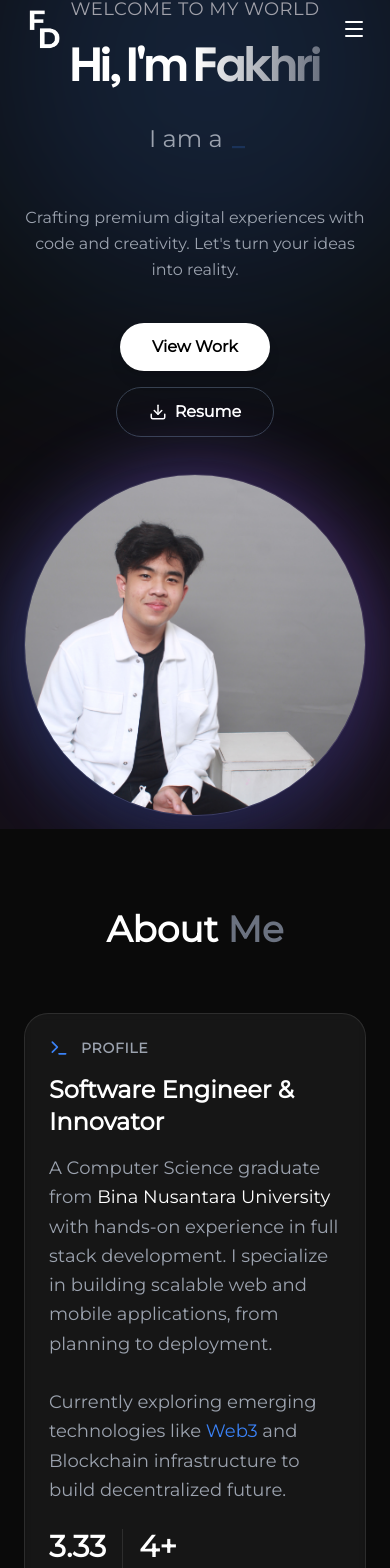
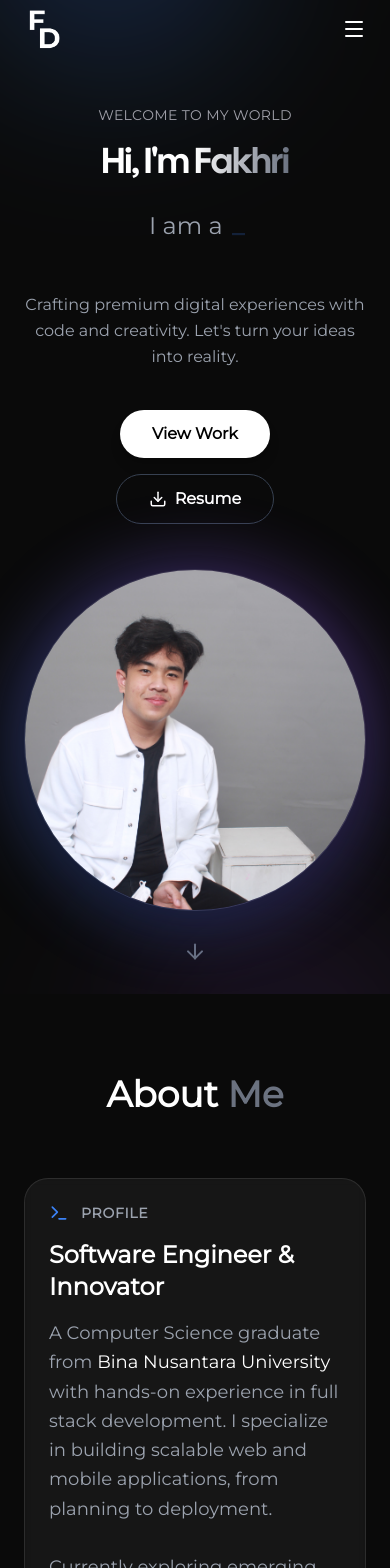
Before and after one commit to fdaniall/personal-website, a Next.js app: page / in a window 390 px wide. Shown: the part 15-1583 px from the top of the page. Built offline with nearby package versions, Linux system fonts and the light colour scheme.

Commit message:
feat: enhance responsiveness and layout across About, Hero, and Portfolio components

```diff
--- a/src/components/About.js
+++ b/src/components/About.js
@@ -21,9 +21,9 @@ const TechBadge = ({ name }) => (
 
 const TimelineItem = ({ role, company, period, description }) => (
     <div className="relative pl-6 pb-8 border-l border-white/10 last:pb-0">
-        <div className="absolute left-[-5px] top-0 w-2.5 h-2.5 bg-accent rounded-full shadow-[0_0_10px_rgba(59,130,246,0.5)]" />
-        <h4 className="text-white font-semibold text-lg">{role}</h4>
-        <div className="flex justify-between items-center mb-2">
+        <div className="absolute left-[-5px] top-1.5 w-2.5 h-2.5 bg-accent rounded-full shadow-[0_0_10px_rgba(59,130,246,0.5)]" />
+        <h4 className="text-white font-semibold text-lg leading-tight">{role}</h4>
+        <div className="flex flex-col sm:flex-row sm:justify-between sm:items-center mb-2 mt-1 gap-1">
             <span className="text-accent text-sm">{company}</span>
             <span className="text-gray-500 text-xs font-mono">{period}</span>
         </div>
@@ -51,12 +51,12 @@ const About = () => {
                             Currently exploring emerging technologies like <span className="text-accent">Web3</span> and Blockchain infrastructure to build decentralized future.
                         </p>
                         <div className="flex gap-4 mt-auto">
-                            <div className="flex flex-col">
+                            <div className="flex flex-col flex-1 text-center">
                                 <span className="text-3xl font-bold text-white">3.33</span>
                                 <span className="text-xs text-gray-500 uppercase tracking-wider">GPA</span>
                             </div>
                             <div className="w-[1px] h-full bg-white/10" />
-                            <div className="flex flex-col">
+                            <div className="flex flex-col flex-1 text-center">
                                 <span className="text-3xl font-bold text-white">4+</span>
                                 <span className="text-xs text-gray-500 uppercase tracking-wider">Years Exp</span>
                             </div>
--- a/src/components/Hero.js
+++ b/src/components/Hero.js
@@ -8,24 +8,24 @@ import { ArrowDown, Download } from "lucide-react";
 
 const Hero = () => {
     return (
-        <section className="relative h-screen w-full flex items-center justify-center overflow-hidden bg-bg">
+        <section className="relative min-h-[100dvh] w-full flex items-center justify-center overflow-hidden bg-bg py-20 md:py-0">
             {/* Background Gradients */}
-            <div className="absolute top-[-20%] left-[-10%] w-[500px] h-[500px] bg-accent/20 rounded-full blur-[120px] pointer-events-none mix-blend-screen" />
-            <div className="absolute bottom-[-20%] right-[-10%] w-[500px] h-[500px] bg-purple-500/10 rounded-full blur-[120px] pointer-events-none mix-blend-screen" />
+            <div className="absolute top-[-20%] left-[-10%] w-[300px] md:w-[500px] h-[300px] md:h-[500px] bg-accent/20 rounded-full blur-[80px] md:blur-[120px] pointer-events-none mix-blend-screen" />
+            <div className="absolute bottom-[-20%] right-[-10%] w-[300px] md:w-[500px] h-[300px] md:h-[500px] bg-purple-500/10 rounded-full blur-[80px] md:blur-[120px] pointer-events-none mix-blend-screen" />
 
-            <div className="container mx-auto px-6 relative z-10 flex flex-col md:flex-row items-center justify-between gap-10">
+            <div className="container mx-auto px-6 relative z-10 flex flex-col md:flex-row items-center justify-between gap-12 md:gap-10">
 
                 {/* Text Content */}
-                <div className="flex-1 text-center md:text-left">
+                <div className="flex-1 text-center md:text-left pt-10 md:pt-0">
                     <motion.div
                         initial={{ opacity: 0, x: -50 }}
                         animate={{ opacity: 1, x: 0 }}
                         transition={{ duration: 0.8 }}
                     >
-                        <h2 className="text-secondary font-medium tracking-wide text-lg md:text-xl mb-4">
+                        <h2 className="text-secondary font-medium tracking-wide text-sm md:text-xl mb-4">
                             WELCOME TO MY WORLD
                         </h2>
-                        <h1 className="text-5xl md:text-7xl font-bold mb-6 font-calSans tracking-tight leading-tight">
+                        <h1 className="text-4xl md:text-7xl font-bold mb-6 font-calSans tracking-tight leading-tight">
                             Hi, I&apos;m <span className="text-transparent bg-clip-text bg-gradient-to-r from-white to-gray-500">Fakhri</span>
                         </h1>
                         <div className="text-2xl md:text-4xl text-gray-400 font-light h-[50px]">
@@ -99,7 +99,7 @@ const Hero = () => {
 
             {/* Scroll Indicator */}
             <motion.div
-                className="absolute bottom-10 left-1/2 -translate-x-1/2 text-gray-500"
+                className="absolute bottom-10 left-0 w-full flex justify-center text-gray-500"
                 animate={{ y: [0, 10, 0] }}
                 transition={{ duration: 2, repeat: Infinity }}
             >
--- a/src/components/Portfolio.js
+++ b/src/components/Portfolio.js
@@ -86,7 +86,7 @@ const ProjectCard = ({ project }) => {
 
     return (
         <motion.div
-            className="group relative h-[400px] w-full bg-neutral-900 rounded-3xl overflow-hidden cursor-pointer border border-white/5"
+            className="group relative h-[350px] md:h-[400px] w-full bg-neutral-900 rounded-3xl overflow-hidden cursor-pointer border border-white/5"
             onMouseEnter={() => setIsHovered(true)}
             onMouseLeave={() => setIsHovered(false)}
             whileHover={{ y: -10 }}
```
